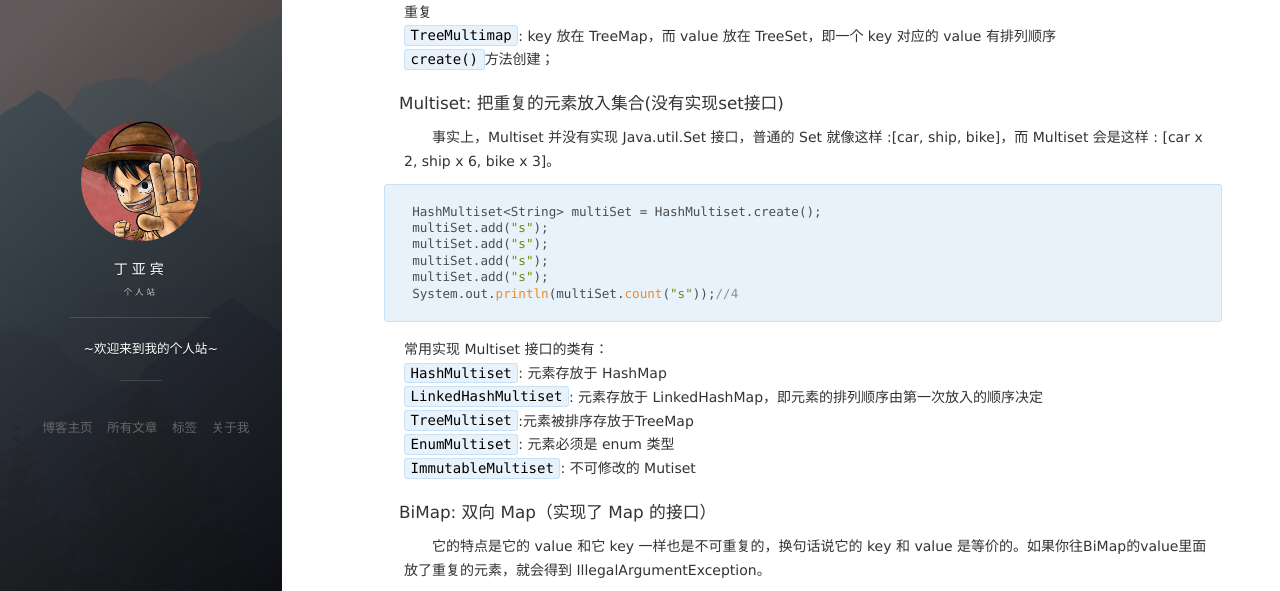
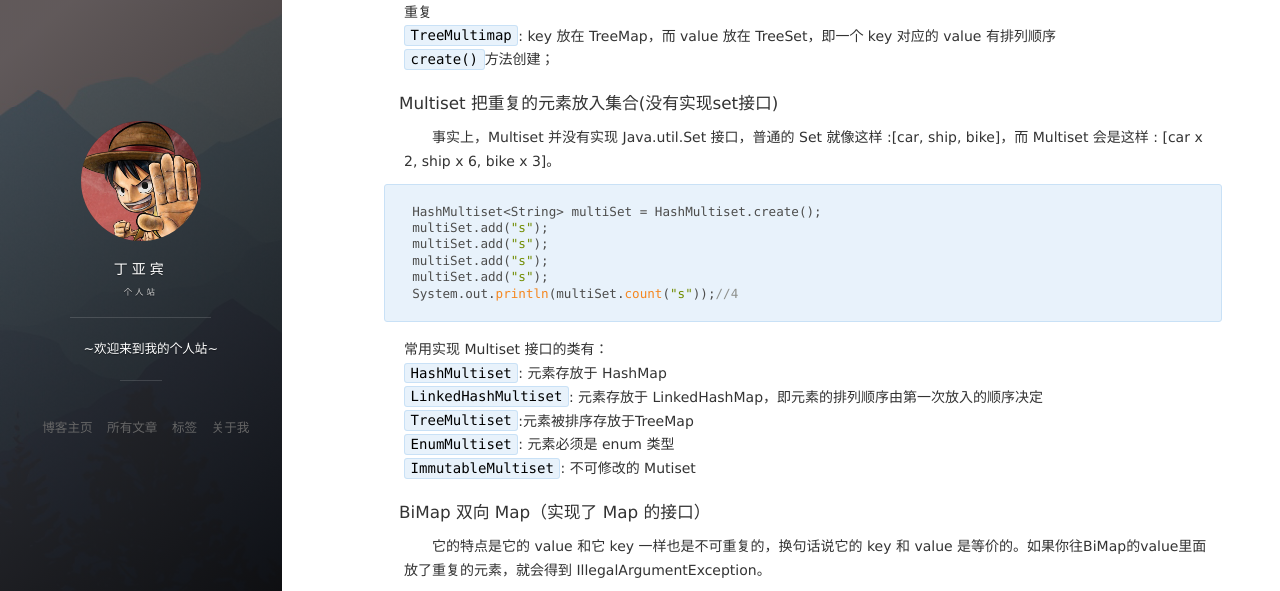
Before and after one commit to dingyabin/dingyabin.github.io, a Jekyll site: the page built from _posts/2018-04-12-useGuavaToPrettyCode.md, in a window 1280 px wide and 900 px high, scrolled down 1211 px. Shown: the part 167-758 px from the top of the window. Built offline with Jekyll 4.4.1, drawn with Linux system fonts in a browser that asks for light colours; nearby versions of some CDN libraries; comment, search, counter and statistics services are not loaded.

````diff
--- a/_posts/2018-04-12-useGuavaToPrettyCode.md
+++ b/_posts/2018-04-12-useGuavaToPrettyCode.md
@@ -7,7 +7,7 @@
 
 ### Google collection
 
-####	过滤
+#### 过滤
 
 `按照条件过滤`
 ```
@@ -29,7 +29,7 @@
         });
 System.out.println(m2);   //{begin=13, code=15}
 ```
-####	Set
+#### Set
 ```
 HashSet setA = newHashSet(1, 2, 3, 4, 5);
 HashSet setB = newHashSet(4, 5, 6, 7, 8);
@@ -44,7 +44,7 @@
 System.out.println("intersection:");   //intersection:45
 ```
 
-####	Map
+#### Map
 ```
 MapDifference differenceMap = Maps.difference(mapA, mapB);
 MapDifference differenceMap=Maps.difference(mapA,mapB, Equivalence<? super V> valueEquivalence);
@@ -55,7 +55,7 @@
 Map<K,V> entriesInCommon = differenceMap.entriesInCommon();//相同map
 ```
 
-####	Multimap（没有实现 Map 的接口）
+#### Multimap（没有实现 Map 的接口）
 　　就是一个 key 对应多个 value 的数据结构。看上去它很像 java.util.Map 的结构，但是 Muitimap 不是 Map，没有实现 Map 的接口。
 设想你对 Map 调了 2 次参数 key 一样的 put 方法，结果就是第 2 次的 value 覆盖了第 1 次的 value。但是对 Multimap 来说这个 key 同时对应了 2 个 value。所以 Map 看上去是 : {k1=v1, k2=v2,...}，而 Multimap 是 :{k1=[v1, v2, v3], k2=[v7, v8],....}。
 
@@ -68,7 +68,7 @@
 `TreeMultimap`: key 放在 TreeMap，而 value 放在 TreeSet，即一个 key 对应的 value 有排列顺序
 `create()`方法创建；
 
-####	Multiset: 把重复的元素放入集合(没有实现set接口)
+#### Multiset 把重复的元素放入集合(没有实现set接口)
 　　事实上，Multiset 并没有实现 Java.util.Set 接口，普通的 Set 就像这样 :[car, ship, bike]，而 Multiset 会是这样 : [car x 2, ship x 6, bike x 3]。
 ```
 HashMultiset<String> multiSet = HashMultiset.create();
@@ -85,7 +85,7 @@
 `EnumMultiset`: 元素必须是 enum 类型
 `ImmutableMultiset`: 不可修改的 Mutiset
 
-####	BiMap: 双向 Map（实现了 Map 的接口）
+#### BiMap 双向 Map（实现了 Map 的接口）
 　　它的特点是它的 value 和它 key 一样也是不可重复的，换句话说它的 key 和 value 是等价的。如果你往BiMap的value里面放了重复的元素，就会得到 IllegalArgumentException。
 ```
 BiMap<K, V> inverse = biMap.inverse().get();
@@ -107,7 +107,7 @@
 inverse.put("ee","mm");
 System.out.println(map);//{s=b, mm=ee}
 ```
-####	Table
+#### Table
 
 　　当我们需要多个索引的数据结构的时候，通常情况下，我们只能用Map<FirstName, Map<LastName, Person>>来实现。
 为此Guava提供了一个新的集合类型－Table集合类型，来支持这种数据结构的使用场景。Table支持"row"和"column"，而且提供多种视图。
````
